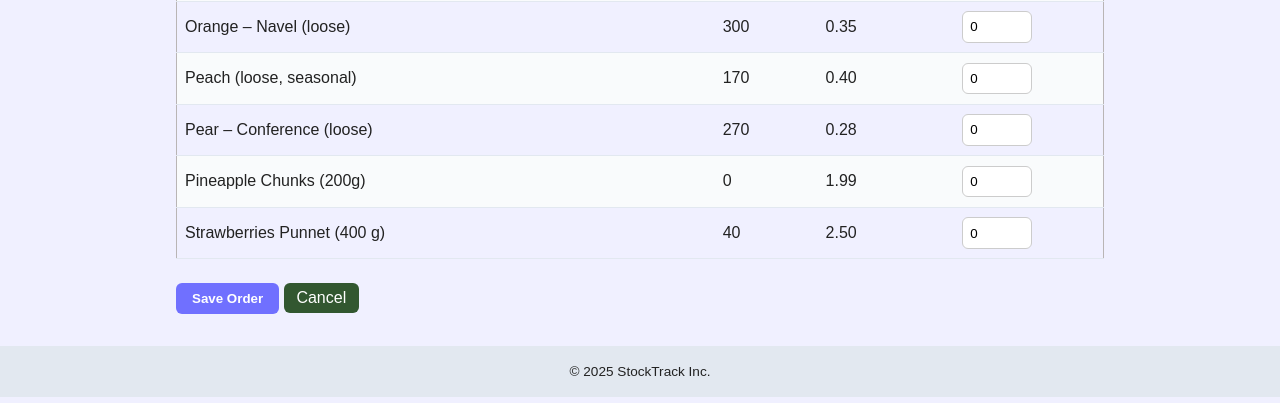
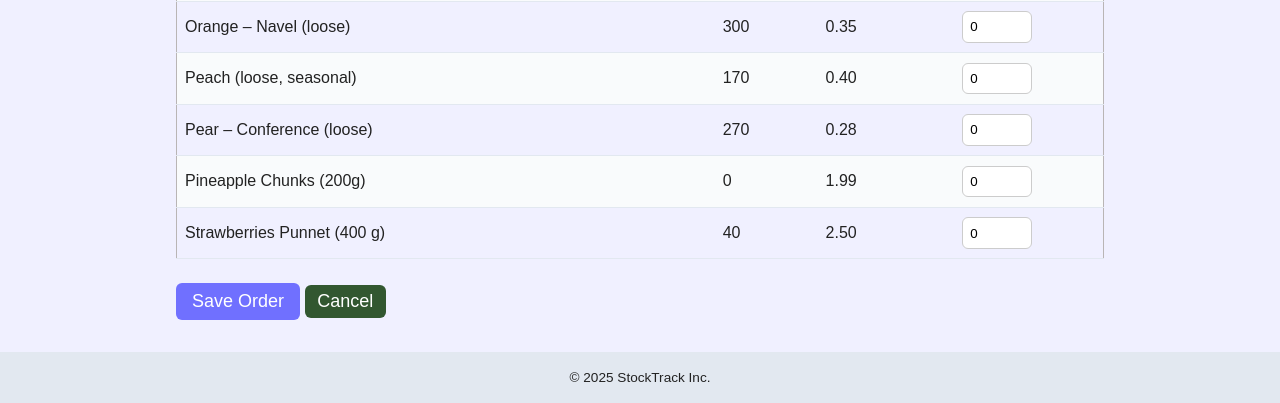
Before and after one commit to Aiman0202/UKFruitProject, a PHP site: page /StockTrackProLite/order_new.php in a window 1280 px wide. Shown: the part 921-1324 px from the top of the page. Run offline with PHP 8.4, Linux system fonts and the light colour scheme; data comes from the database, SQL or seed files in the repository; some libraries are stand-ins or nearby versions.

Commit message:
made font size for buttons the same

```diff
--- a/css/style.css
+++ b/css/style.css
@@ -27,6 +27,7 @@
     --text: #222;
     --text-light: #fff;
     --radius: 6px;
+    --btn-font-size:18px;
 }
 
 
@@ -155,8 +156,9 @@ button {
     border: none;
     padding: .5rem 1rem;
     border-radius: var(--radius);
-    font-weight: 600;
+    /*font-weight: 600;*/
     cursor: pointer;
+    font-size:var(--btn-font-size); /*same font size across buttons*/
 }
 
 input[type=submit]:hover,
@@ -165,6 +167,7 @@ button:hover {
 }
 
 .btn {
+    font-size:var(--btn-font-size);
     background: var(--secondary); /*changed*/
     color: var(--text-light);
     padding: .4rem .8rem;
@@ -174,6 +177,7 @@ button:hover {
 
 /*styling secondary buttons*/
 .btn-secondary{
+    font-size:var(--btn-font-size);
     background: var(--btn-secondary);
     color: var(--text-light);
     padding: .4rem .8rem;
```
